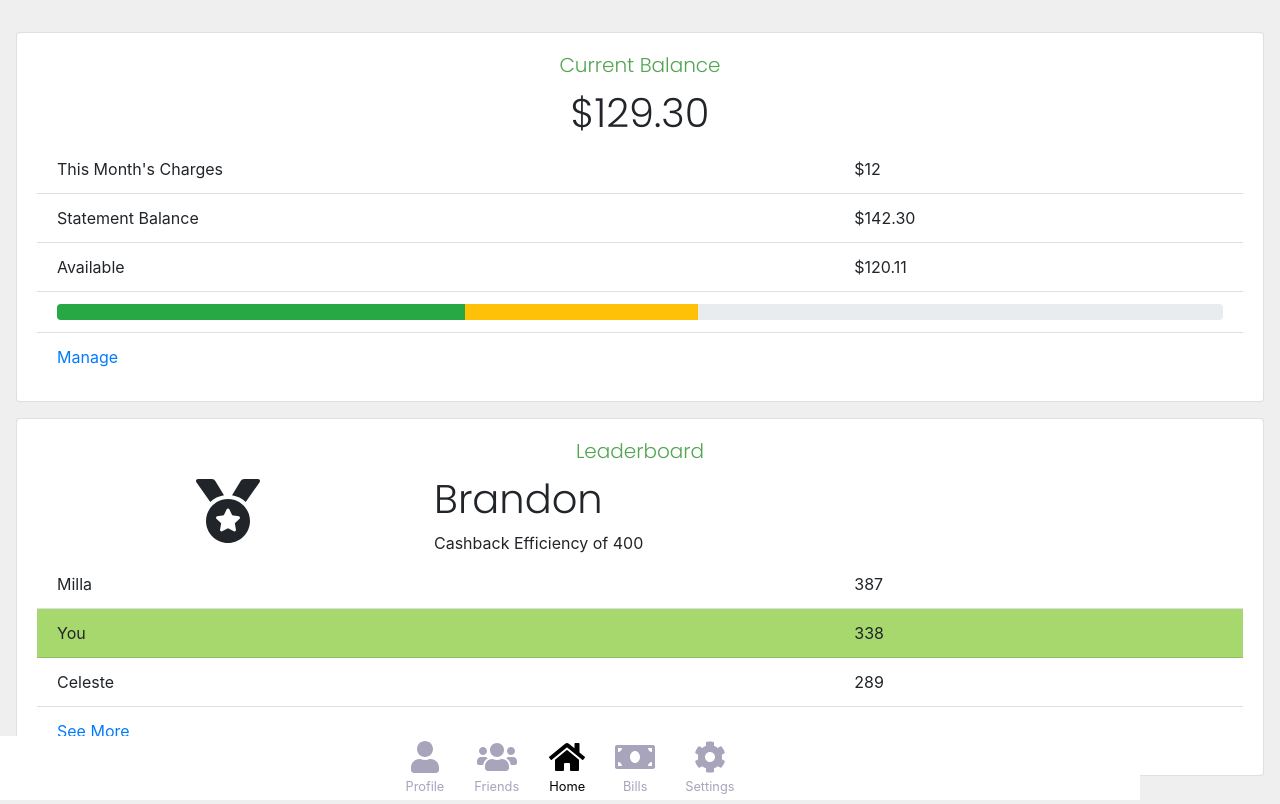
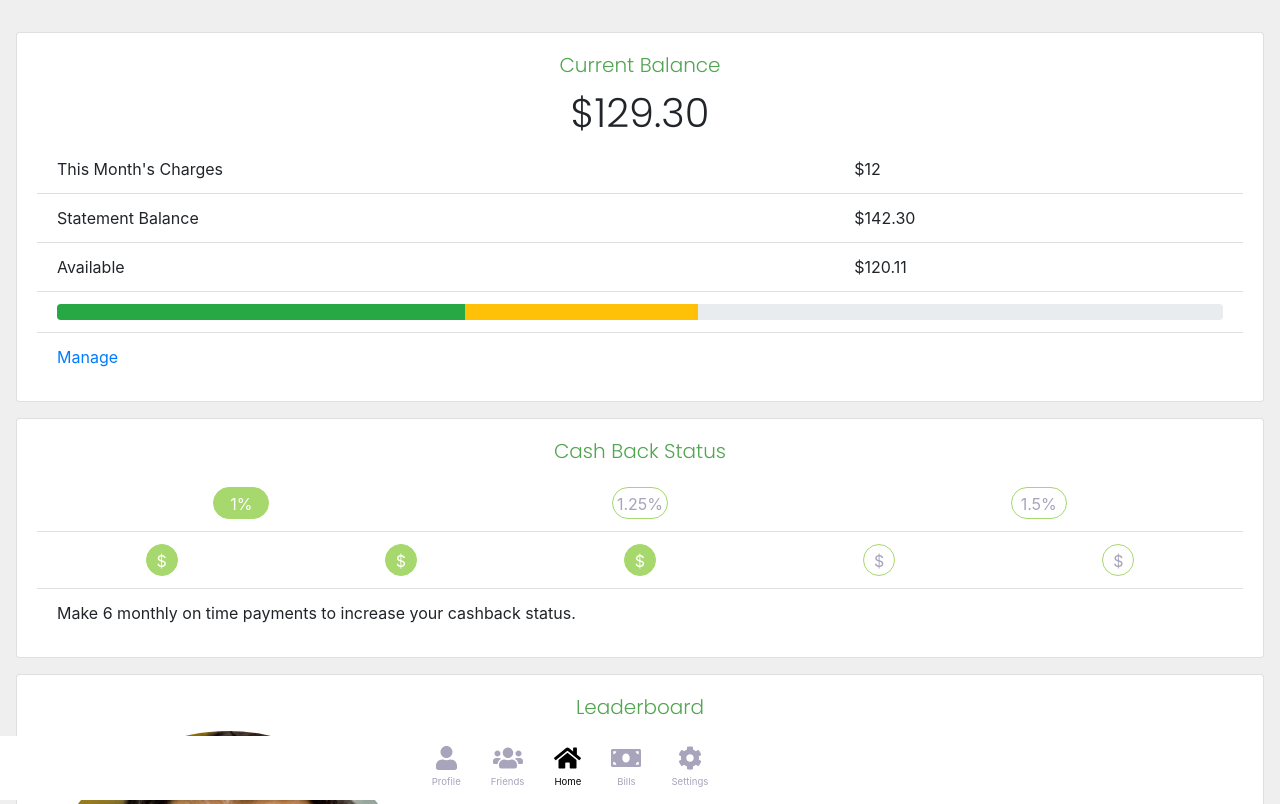
Before and after one commit to millasml/r-city, a Gatsby site: page /home in a window 1280 px wide. Shown: the top 804 px of the page. Built offline with nearby package versions, Linux system fonts and the light colour scheme; Gatsby itself is replaced by a stand-in of ours; a web font is replaced by a local one.

Commit message:
final changes

```diff
--- a/src/components/bottom_nav.scss
+++ b/src/components/bottom_nav.scss
@@ -12,7 +12,7 @@
     bottom: 0;
     z-index: $zindex-fixed;
     color: $custom-medium-gray;
-    font-size: 2rem;
+    font-size: 1.5rem;
     text-align: center;
     width: 100%;
     line-height: 0.9rem;
--- a/src/pages/home.js
+++ b/src/pages/home.js
@@ -11,9 +11,15 @@ import ListGroup from "react-bootstrap/ListGroup"
 import Row from "react-bootstrap/Row"
 import Col from "react-bootstrap/Col"
 import ProgressBar from "react-bootstrap/ProgressBar"
+import Image from "react-bootstrap/Image"
+
+
+import Profile2 from "../images/profile2.jpg"
+
 
 import { FontAwesomeIcon } from "@fortawesome/react-fontawesome"
 import { faMedal } from "@fortawesome/free-solid-svg-icons"
+import { faChessQueen } from "@fortawesome/free-solid-svg-icons"
 
 export default function Home() {
 
@@ -58,13 +64,47 @@ export default function Home() {
       </Card.Body>
     </Card>
 
+
+    <Card>
+      <Card.Body>
+        <Card.Title>Cash Back Status</Card.Title>
+
+        <ListGroup variant="flush">
+          <ListGroup.Item>
+            <Row>
+              <Col><div className = "pill wide on">1%</div></Col>
+              <Col><div className = "pill wide">1.25%</div></Col>
+              <Col><div className = "pill wide">1.5%</div></Col>
+            </Row>
+          </ListGroup.Item>
+          <ListGroup.Item>
+            <Row >
+              <Col><div className = "pill on">$</div></Col>
+              <Col><div className = "pill on">$</div></Col>
+              <Col><div className = "pill on">$</div></Col>
+              <Col><div className = "pill">$</div></Col>
+              <Col><div className = "pill">$</div></Col>
+
+            </Row>
+          </ListGroup.Item>
+
+          <ListGroup.Item>
+           Make 6 monthly on time payments to increase your cashback status.
+          </ListGroup.Item>
+        </ListGroup>
+      </Card.Body>
+    </Card>
+
+
     <Card>
       <Card.Body>
         <Card.Title>Leaderboard</Card.Title>
 
         <Row>
-            <Col xs = {4}><h1 style = {{fontSize: "4rem"}}><FontAwesomeIcon icon = {faMedal}/></h1></Col>
-            <Col><Row><h1>Brandon</h1></Row><Row>Cashback Efficiency of 400</Row></Col>
+            <Col xs = {4}><Image className="first" src={Profile2} roundedCircle fluid /></Col>
+            <Col><Row><h2 className = "text-center">Brandon</h2></Row><Row><Col>
+                  <FontAwesomeIcon icon={faChessQueen} /> 302
+                </Col></Row></Col>
         </Row>
 
         <ListGroup variant="flush">
--- a/src/pages/home.scss
+++ b/src/pages/home.scss
@@ -6,4 +6,23 @@
   .you {
     background-color: $custom-bright-green;
   }
+  .pill {
+    width: 2rem;
+    height: 2rem;
+    border-radius: 1rem;
+    background-color: white;
+    text-align: center;
+    line-height: 2rem;
+    color: $custom-medium-gray;
+    margin: auto;
+    border: solid $custom-bright-green 1px;
+    &.wide {
+      width: 3.5rem;
+    }
+
+    &.on {
+      background-color: $custom-bright-green;
+      color: white;
+    }
+  }
 }
```
Also changed, not shown: src/pages/bills/change.js (+7 -4 lines), src/pages/bills/change.scss (+11 -0 lines), src/pages/user.js (+14 -6 lines).
